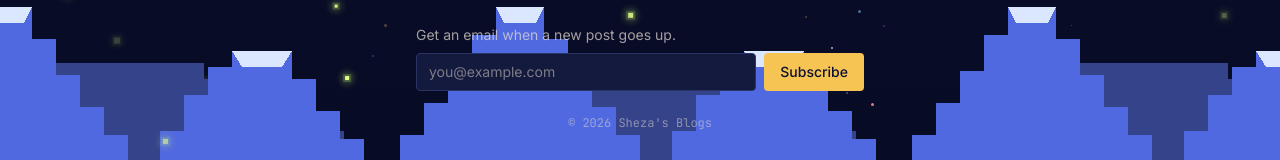
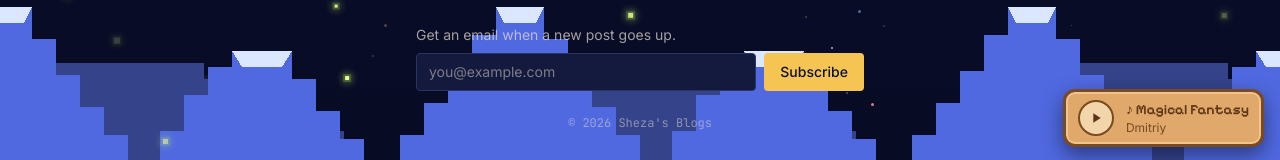
Before and after one commit to ahmad-pr17/BlogsBySheza, a Next.js app: page / in a window 1280 px wide. Shown: the part 637-797 px from the top of the page. Built offline with nearby package versions, Linux system fonts and the light colour scheme; no server answers; the database is empty.

Commit message:
comments updated, songs too

```diff
--- a/src/app/(public)/layout.tsx
+++ b/src/app/(public)/layout.tsx
@@ -1,4 +1,5 @@
 import { Fireflies } from "@/components/Fireflies";
+import { FloatingPlayer } from "@/components/FloatingPlayer";
 import { Footer } from "@/components/Footer";
 import { Header } from "@/components/Header";
 import { PageBackground } from "@/components/PageBackground";
@@ -18,6 +19,7 @@ export default function PublicLayout({
       <Header />
       <main className="flex flex-1 flex-col">{children}</main>
       <Footer />
+      <FloatingPlayer />
       {/* Foreground fireflies drift over the content (never block clicks). */}
       <Fireflies
         count={16}
--- a/src/app/(public)/page.tsx
+++ b/src/app/(public)/page.tsx
@@ -1,12 +1,23 @@
 import { PostWithComments } from "@/components/PostWithComments";
 import { getCommentsByPost } from "@/lib/comments";
 import { getPublishedPosts } from "@/lib/posts";
+import { getReactionCountsByPost } from "@/lib/reactionCounts";
+import { REACTION_EMOJIS, type ReactionCounts } from "@/lib/reactions";
 
 export const dynamic = "force-dynamic";
 
+// Fallback for a post with no reactions yet (all zeros).
+const EMPTY_COUNTS = Object.fromEntries(
+  REACTION_EMOJIS.map((e) => [e, 0]),
+) as ReactionCounts;
+
 export default async function Home() {
   const posts = await getPublishedPosts();
-  const commentsByPost = await getCommentsByPost(posts.map((p) => p.id));
+  const postIds = posts.map((p) => p.id);
+  const [commentsByPost, reactionsByPost] = await Promise.all([
+    getCommentsByPost(postIds),
+    getReactionCountsByPost(postIds),
+  ]);
 
   return (
     <div className="mx-auto w-full max-w-7xl px-4 py-12">
@@ -21,6 +32,7 @@ export default async function Home() {
               key={post.id}
               post={post}
               comments={commentsByPost.get(post.id) ?? []}
+              reactionCounts={reactionsByPost.get(post.id) ?? EMPTY_COUNTS}
             />
           ))}
         </div>
--- a/src/app/globals.css
+++ b/src/app/globals.css
@@ -419,3 +419,44 @@ body {
     animation: none;
   }
 }
+
+/* ---------- reaction tap feedback ---------- */
+/* Fires once per click (never loops): the emoji bounces and the count ticks. */
+.reaction-pop {
+  display: inline-block;
+  animation: reaction-pop 220ms ease-out;
+}
+@keyframes reaction-pop {
+  0% {
+    transform: scale(1);
+  }
+  45% {
+    transform: scale(1.35) rotate(-6deg);
+  }
+  100% {
+    transform: scale(1);
+  }
+}
+
+.reaction-count-bump {
+  display: inline-block;
+  animation: reaction-count-bump 220ms ease-out;
+}
+@keyframes reaction-count-bump {
+  0% {
+    transform: translateY(0) scale(1);
+  }
+  40% {
+    transform: translateY(-3px) scale(1.18);
+  }
+  100% {
+    transform: translateY(0) scale(1);
+  }
+}
+
+@media (prefers-reduced-motion: reduce) {
+  .reaction-pop,
+  .reaction-count-bump {
+    animation: none;
+  }
+}
--- /dev/null
+++ b/src/components/FloatingPlayer.tsx
@@ -0,0 +1,106 @@
+"use client";
+
+import { useEffect, useRef, useState } from "react";
+
+// The site-wide background track. Lives in public/songs (committed default).
+const TRACK = {
+  src: "/songs/magical-fantasy.mp3",
+  title: "Magical Fantasy",
+  artist: "Dmitriy",
+};
+
+// A small, static (non-animated) sticky panel that controls a looping
+// background song. Because it's rendered inside the public layout — which stays
+// mounted across client-side navigation — the audio keeps playing as you move
+// between the home feed, posts, and other pages.
+export function FloatingPlayer() {
+  const audioRef = useRef<HTMLAudioElement>(null);
+  const [playing, setPlaying] = useState(false);
+
+  // Keep the button in sync with the actual audio state (covers pause/play that
+  // don't originate from our button, e.g. the OS media keys).
+  useEffect(() => {
+    const audio = audioRef.current;
+    if (!audio) return;
+    const onPlay = () => setPlaying(true);
+    const onPause = () => setPlaying(false);
+    audio.addEventListener("play", onPlay);
+    audio.addEventListener("pause", onPause);
+    return () => {
+      audio.removeEventListener("play", onPlay);
+      audio.removeEventListener("pause", onPause);
+    };
+  }, []);
+
+  function toggle() {
+    const audio = audioRef.current;
+    if (!audio) return;
+    if (audio.paused) {
+      // The click is the user gesture browsers require to start audio.
+      audio.play().catch(() => {
+        /* play blocked — the next tap will retry */
+      });
+    } else {
+      audio.pause();
+    }
+  }
+
+  return (
+    <div
+      className="fixed right-4 bottom-4 z-40 flex items-center gap-3 rounded-xl px-3 py-2"
+      style={{
+        background: "var(--menu-bar)",
+        border: "3px solid var(--wood-dark)",
+        boxShadow:
+          "0 8px 20px rgba(8, 11, 36, 0.5), inset 0 0 0 2px #f0c48c",
+        color: "#5c3416",
+      }}
+    >
+      <button
+        type="button"
+        onClick={toggle}
+        aria-label={playing ? `Pause ${TRACK.title}` : `Play ${TRACK.title}`}
+        title={playing ? "Pause" : "Play"}
+        className="flex h-9 w-9 shrink-0 items-center justify-center rounded-full transition active:scale-95"
+        style={{
+          background: "var(--parchment-hi)",
+          border: "2px solid var(--wood-dark)",
+          color: "#5c3416",
+        }}
+      >
+        {playing ? <PauseIcon /> : <PlayIcon />}
+      </button>
+
+      <div className="min-w-0 leading-tight">
+        <p
+          className="truncate text-sm font-semibold"
+          style={{ fontFamily: "var(--font-pixelify), monospace" }}
+        >
+          ♪ {TRACK.title}
+        </p>
+        <p className="truncate text-xs" style={{ color: "#7a4a22" }}>
+          {TRACK.artist}
+        </p>
+      </div>
+
+      <audio ref={audioRef} src={TRACK.src} loop preload="none" />
+    </div>
+  );
+}
+
+function PlayIcon() {
+  return (
+    <svg width="16" height="16" viewBox="0 0 24 24" fill="currentColor" aria-hidden="true">
+      <path d="M8 5v14l11-7z" />
+    </svg>
+  );
+}
+
+function PauseIcon() {
+  return (
+    <svg width="16" height="16" viewBox="0 0 24 24" fill="currentColor" aria-hidden="true">
+      <rect x="6" y="5" width="4" height="14" rx="1" />
+      <rect x="14" y="5" width="4" height="14" rx="1" />
+    </svg>
+  );
+}
--- a/src/components/PostWithComments.tsx
+++ b/src/components/PostWithComments.tsx
@@ -1,8 +1,10 @@
 import type { CSSProperties } from "react";
 import Link from "next/link";
 import { PostEntry } from "@/components/PostEntry";
+import { ReactionBar } from "@/components/ReactionBar";
 import { formatPostDate } from "@/lib/format";
 import type { PostModel } from "@/generated/prisma/models/Post";
+import type { ReactionCounts } from "@/lib/reactions";
 
 type Comment = {
   id: string;
@@ -71,9 +73,11 @@ function Bubble({
 export function PostWithComments({
   post,
   comments,
+  reactionCounts,
 }: {
   post: PostModel;
   comments: Comment[];
+  reactionCounts: ReactionCounts;
 }) {
   const left = comments.filter((_, i) => i % 2 === 0);
   const right = comments.filter((_, i) => i % 2 === 1);
@@ -89,9 +93,12 @@ export function PostWithComments({
         ))}
       </div>
 
-      {/* Center: the post + a compact comment caption */}
+      {/* Center: the post, a reaction bar, and a compact comment caption */}
       <div className="order-1 mx-auto flex w-full max-w-3xl flex-col gap-3 xl:order-2 xl:max-w-none">
         <PostEntry post={post} />
+        <div className="px-1">
+          <ReactionBar postId={post.id} initial={reactionCounts} />
+        </div>
         <p className="px-1 text-xs text-foreground/60">
           {hasComments ? (
             <>💬 {comments.length} comment{comments.length === 1 ? "" : "s"} · </>
--- a/src/components/ReactionBar.tsx
+++ b/src/components/ReactionBar.tsx
@@ -36,6 +36,8 @@ export function ReactionBar({
   // external store on mount is a legitimate effect use here.
   const [mine, setMine] = useState<Set<string>>(new Set());
   const [pending, setPending] = useState<string | null>(null);
+  // Which emoji is mid tap-animation (cleared on animation end).
+  const [popping, setPopping] = useState<string | null>(null);
 
   useEffect(() => {
     // eslint-disable-next-line react-hooks/set-state-in-effect -- one-time read of localStorage after mount
@@ -44,6 +46,14 @@ export function ReactionBar({
 
   async function toggle(emoji: ReactionEmoji) {
     if (pending) return;
+    // Tap feedback, independent of the network round-trip. Cleared by a timeout
+    // (not only onAnimationEnd) so a missed animation event can't leave the pop
+    // class stuck — which would stop the same emoji re-popping on the next tap.
+    setPopping(emoji);
+    window.setTimeout(
+      () => setPopping((p) => (p === emoji ? null : p)),
+      260,
+    );
     const has = mine.has(emoji);
     const op = has ? "remove" : "add";
 
@@ -104,8 +114,22 @@ export function ReactionBar({
               color: "var(--ink)",
             }}
           >
-            <span className="text-base leading-none">{emoji}</span>
-            <span className="tabular-nums" style={{ color: "var(--ink-muted)" }}>
+            <span
+              className={`inline-block text-base leading-none ${
+                popping === emoji ? "reaction-pop" : ""
+              }`}
+              onAnimationEnd={() =>
+                setPopping((p) => (p === emoji ? null : p))
+              }
+            >
+              {emoji}
+            </span>
+            <span
+              className={`inline-block tabular-nums ${
+                popping === emoji ? "reaction-count-bump" : ""
+              }`}
+              style={{ color: "var(--ink-muted)" }}
+            >
               {counts[emoji]}
             </span>
           </button>
--- a/src/lib/email.ts
+++ b/src/lib/email.ts
@@ -92,19 +92,27 @@ function escapeHtml(s: string): string {
 
 type PostLike = { title: string; slug: string; excerpt: string | null };
 
+// OWNER_EMAIL may hold several addresses, comma-separated — all get notified.
+function ownerEmails(): string[] {
+  return (process.env.OWNER_EMAIL || "")
+    .split(",")
+    .map((s) => s.trim())
+    .filter(Boolean);
+}
+
 export async function notifyOwnerOfComment(
   post: PostLike,
   comment: { author: string; body: string },
 ): Promise<void> {
-  const owner = process.env.OWNER_EMAIL;
-  if (!owner) {
+  const owners = ownerEmails();
+  if (owners.length === 0) {
     console.warn("[email] no OWNER_EMAIL set — comment notification skipped.");
     return;
   }
 
   const url = `${siteUrl()}/blog/${post.slug}#comments`;
   await send({
-    to: owner,
+    to: owners,
     subject: `New comment on "${post.title}"`,
     html: `
       <h2>New comment on "${escapeHtml(post.title)}"</h2>
--- a/src/lib/reactionCounts.ts
+++ b/src/lib/reactionCounts.ts
@@ -7,15 +7,41 @@ import {
 // Returns a count for every emoji in REACTION_EMOJIS (0 when none stored yet),
 // so the UI always renders the full bar in a stable order. Server-only (uses
 // prisma) — keep out of client component import chains.
-export async function getReactionCounts(
-  postId: string,
-): Promise<ReactionCounts> {
-  const rows = await prisma.reaction.findMany({ where: { postId } });
-  const byEmoji = new Map(rows.map((r) => [r.emoji, r.count]));
-
+function toCounts(byEmoji: Map<string, number>): ReactionCounts {
   const counts = {} as ReactionCounts;
   for (const emoji of REACTION_EMOJIS) {
     counts[emoji] = byEmoji.get(emoji) ?? 0;
   }
   return counts;
 }
+
+export async function getReactionCounts(
+  postId: string,
+): Promise<ReactionCounts> {
+  const rows = await prisma.reaction.findMany({ where: { postId } });
+  return toCounts(new Map(rows.map((r) => [r.emoji, r.count])));
+}
+
+// Reaction counts for many posts in one query, for the home feed.
+export async function getReactionCountsByPost(
+  postIds: string[],
+): Promise<Map<string, ReactionCounts>> {
+  const result = new Map<string, ReactionCounts>();
+  if (postIds.length === 0) return result;
+
+  const rows = await prisma.reaction.findMany({
+    where: { postId: { in: postIds } },
+  });
+
+  const byPost = new Map<string, Map<string, number>>();
+  for (const r of rows) {
+    const m = byPost.get(r.postId) ?? new Map<string, number>();
+    m.set(r.emoji, r.count);
+    byPost.set(r.postId, m);
+  }
+
+  for (const postId of postIds) {
+    result.set(postId, toCounts(byPost.get(postId) ?? new Map()));
+  }
+  return result;
+}
--- a/src/lib/reactions.ts
+++ b/src/lib/reactions.ts
@@ -3,7 +3,17 @@
 // ReactionBar. The DB query lives in lib/reactionCounts.ts.
 
 // The fixed set of reactions readers can leave on a post, in display order.
-export const REACTION_EMOJIS = ["👍", "❤️", "😂", "🎉", "😮"] as const;
+export const REACTION_EMOJIS = [
+  "👍",
+  "❤️",
+  "💙",
+  "💛",
+  "🐻",
+  "🦊",
+  "😂",
+  "🎉",
+  "😮",
+] as const;
 export type ReactionEmoji = (typeof REACTION_EMOJIS)[number];
 
 export type ReactionCounts = Record<ReactionEmoji, number>;
```
